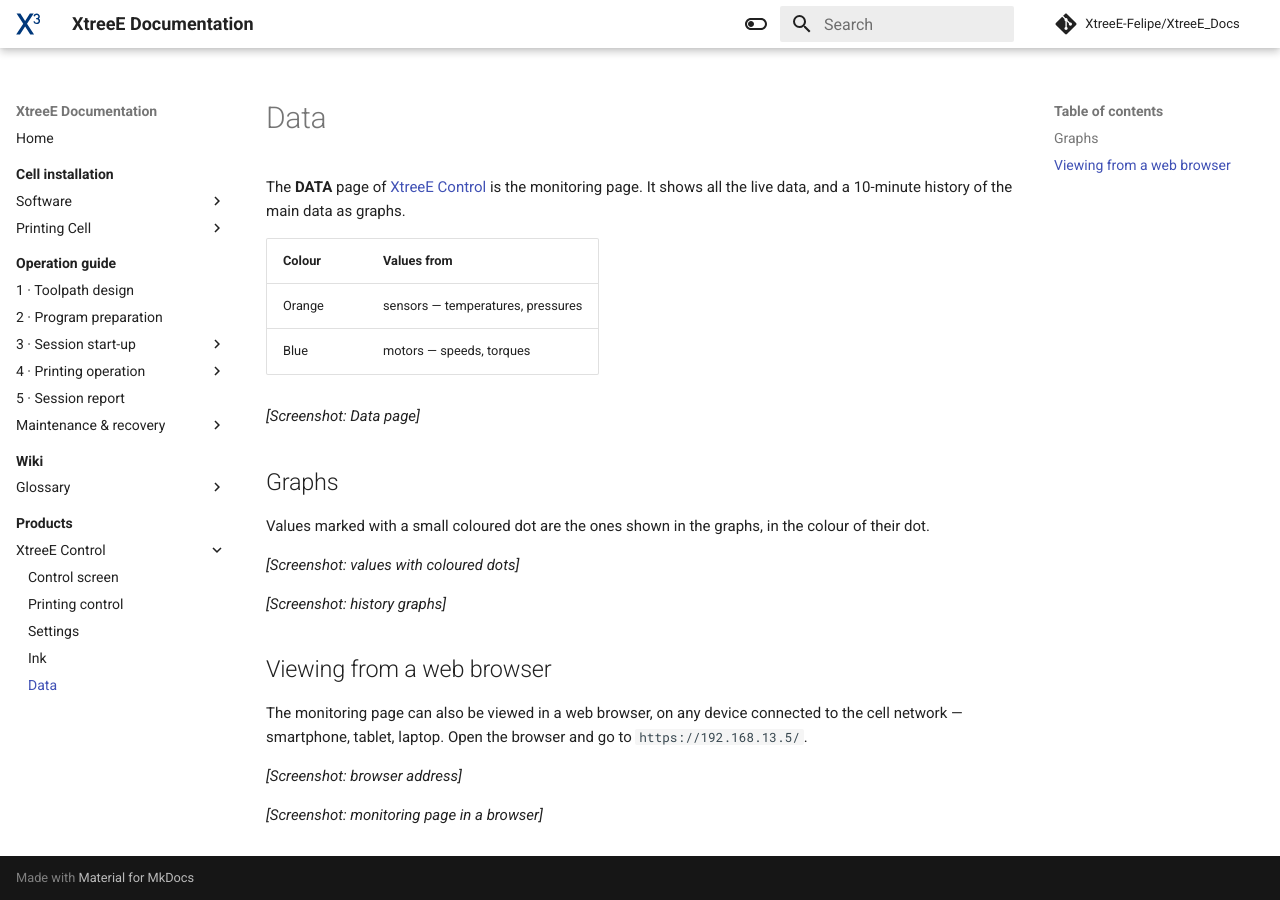
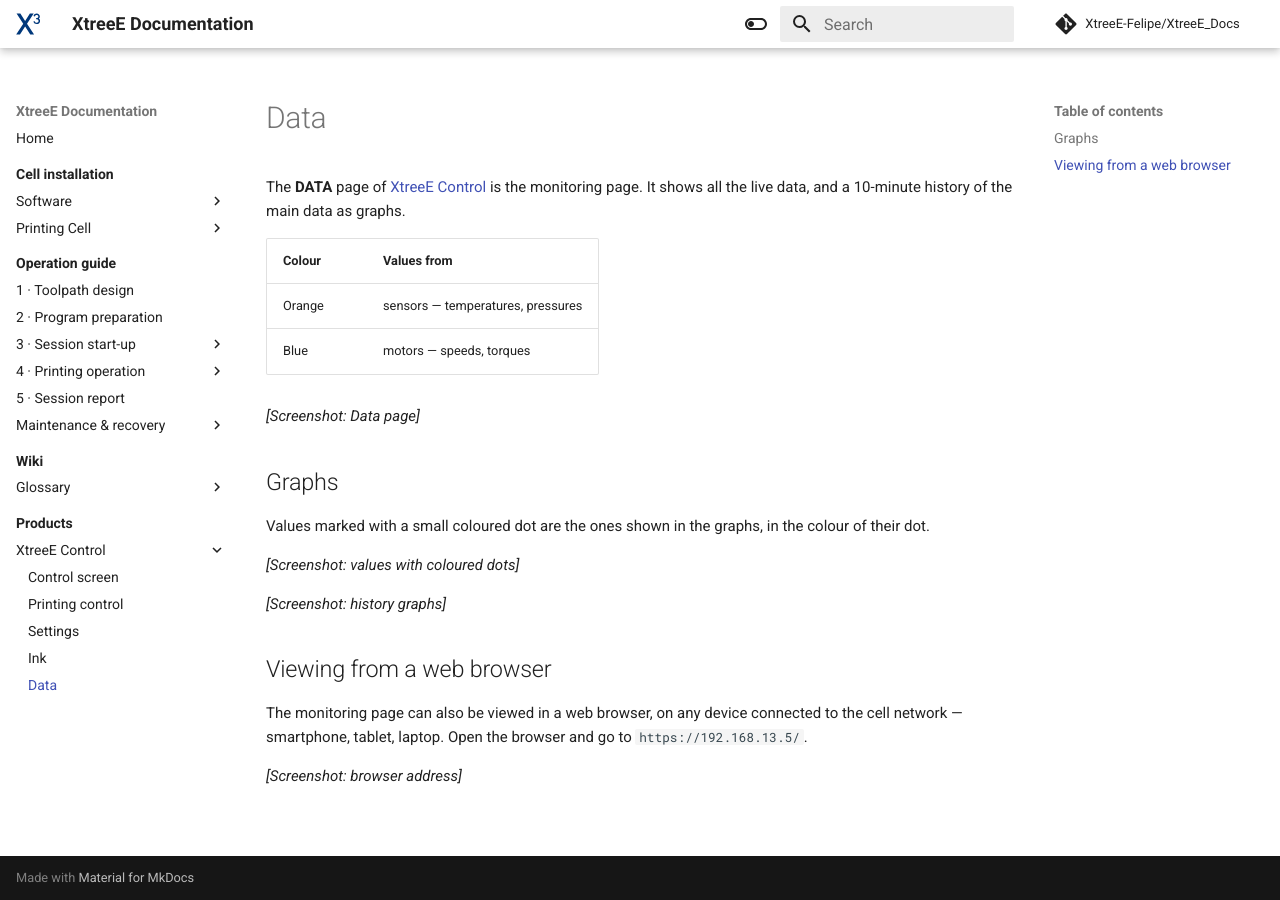
Before and after one commit to XtreeE-Felipe/XtreeE_Docs, an MkDocs documentation site: the page built from docs/products/control/data.md, in a window 1280 px wide. Built offline with MkDocs 1.6.1 and Material for MkDocs 9.7.7, drawn with Linux system fonts in a browser that asks for light colours; comment, search, counter and statistics services are not loaded.

Commit message:
Point Control image placeholders at renamed source screenshots
Co-Authored-By: Claude Opus 5.5 <noreply@anthropic.com>

```diff
--- a/docs/products/control/data.md
+++ b/docs/products/control/data.md
@@ -34,6 +34,3 @@ to the cell network — smartphone, tablet, laptop. Open the browser and go to
 
 *[Screenshot: browser address]*
 <!-- IMAGE: Untitled.png -->
-
-*[Screenshot: monitoring page in a browser]*
-<!-- IMAGE: image 15.png -->
```
Also changed, not shown: docs/products/control/index.md (+10 -10 lines).
